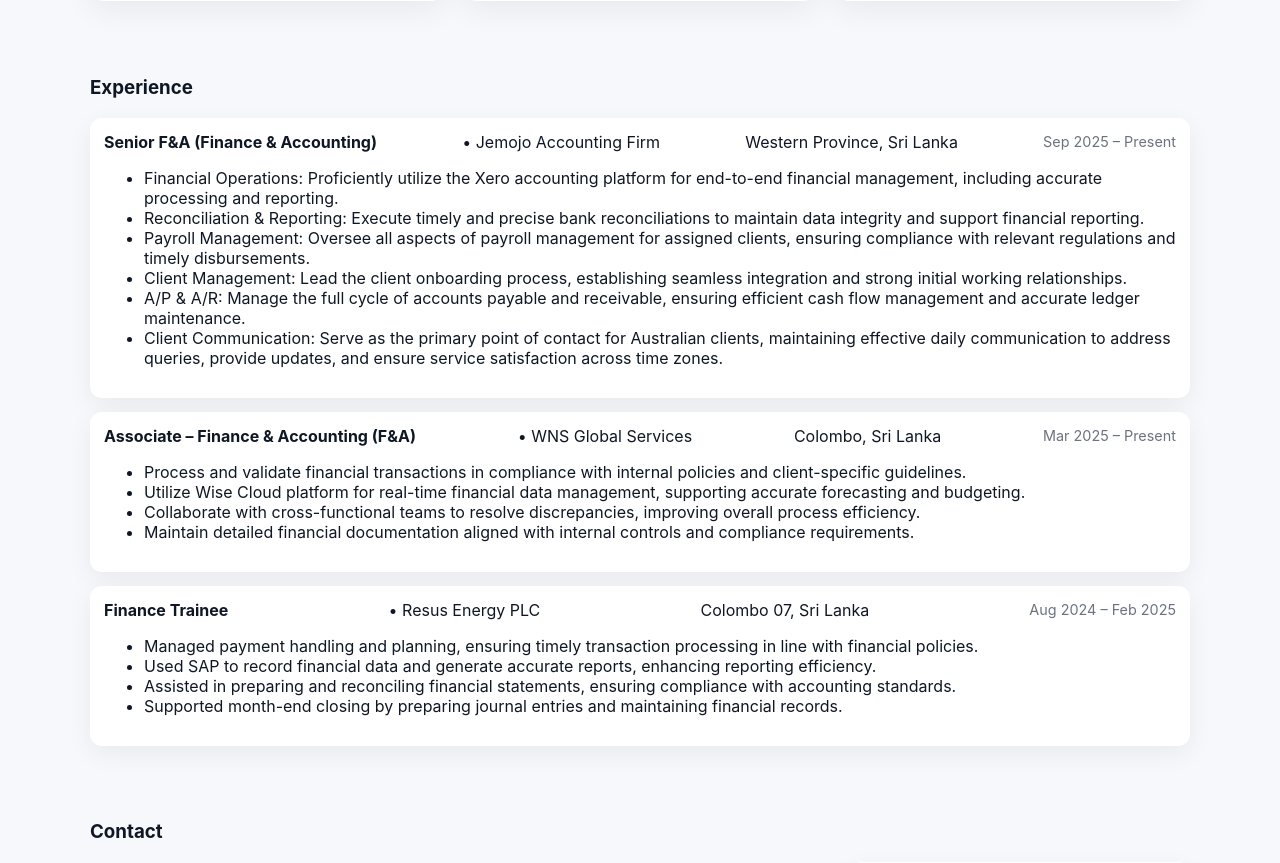
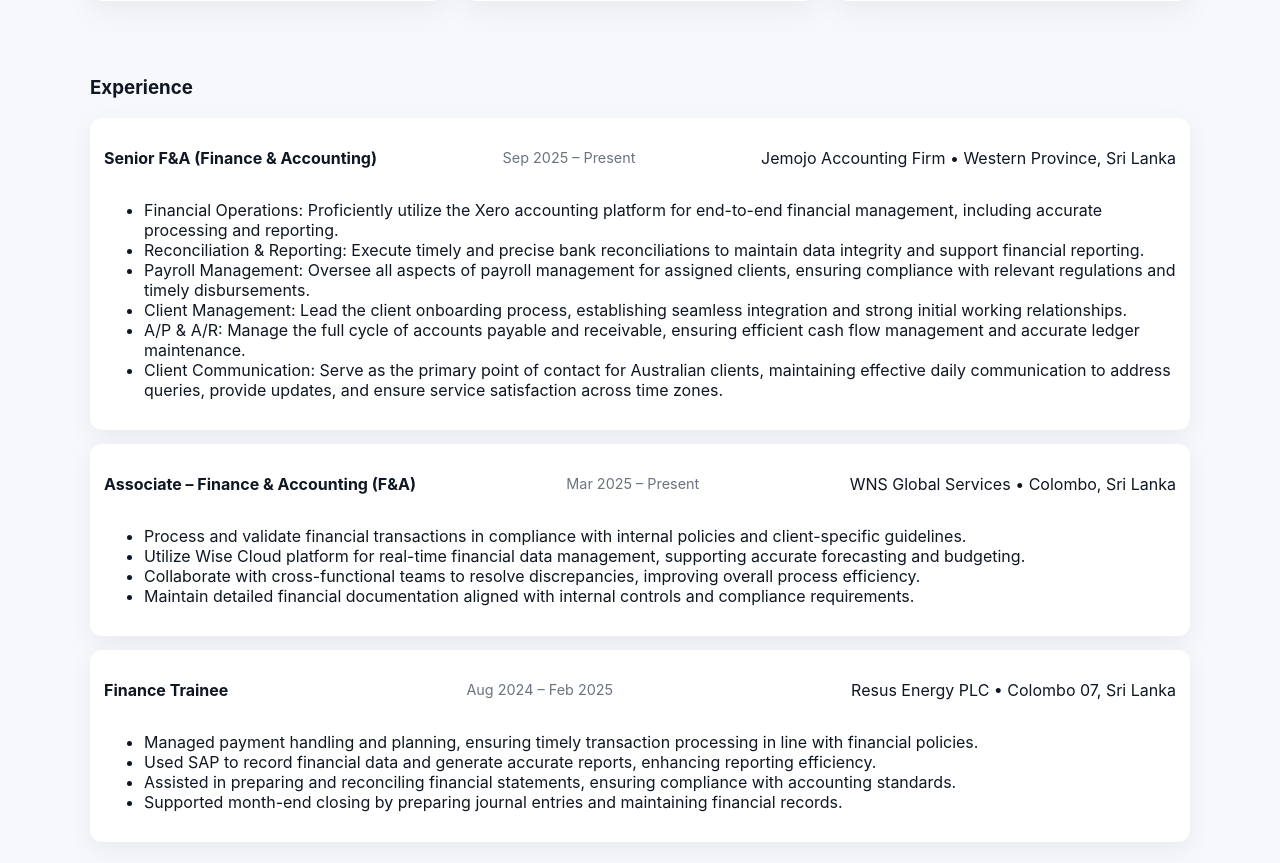
Before and after one commit to Shehanford/portfolio, a Flask app: page / in a window 1280 px wide. Shown: the part 1605-2468 px from the top of the page. Run offline with Flask 3, Linux system fonts and the light colour scheme.

Commit message:
experience update in index html

```diff
--- a/templates/index.html
+++ b/templates/index.html
@@ -83,9 +83,13 @@
     {% for e in content.experience %}
       <div class="timeline-item">
         <div class="ti-head">
-          <strong>{{ e.role }}</strong> • {{ e.org }}
-          <span class="ti-location">{{ e.location }}</span>
+          <strong>{{ e.role }}</strong>
+
           <span class="ti-date">{{ e.date }}</span>
+
+          <p class="ti-org-loc">
+            {{ e.org }} • {{ e.location }}
+          </p>
         </div>
 
         <div class="ti-body">
```
